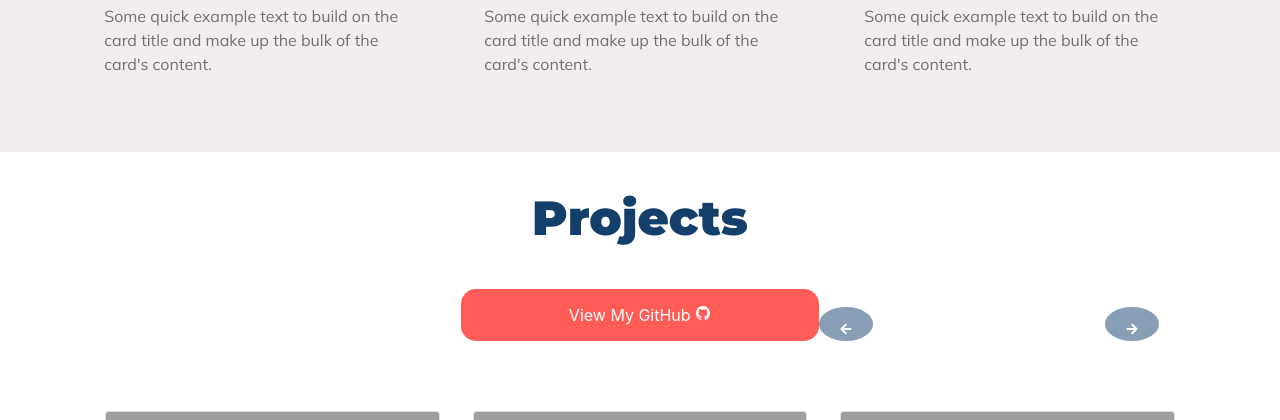
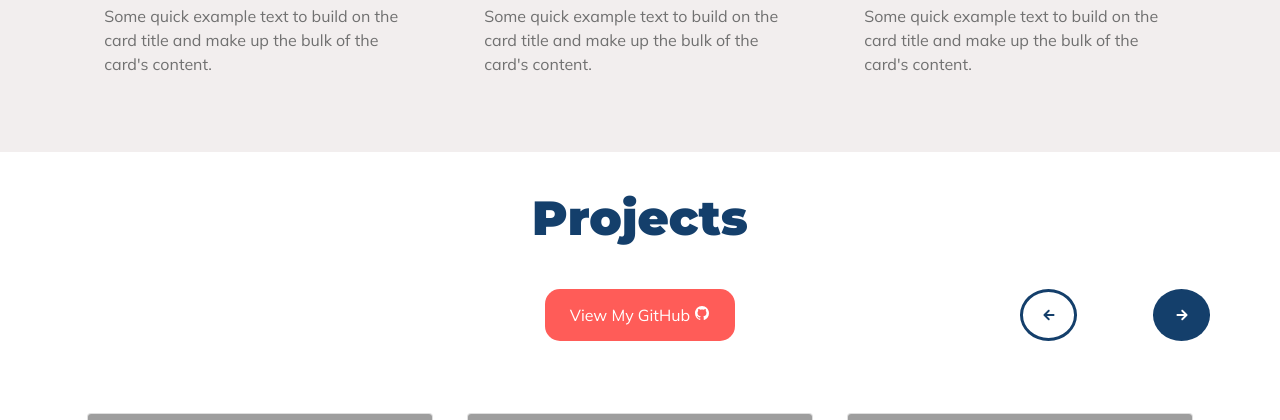
Before and after one commit to chisafukutome/portfolio-website, a PHP site: page / in a window 1280 px wide. Shown: the part 730-1150 px from the top of the page. Run offline with PHP 8.4, Linux system fonts and the light colour scheme; grey boxes are pictures that could not be loaded.

Commit message:
Complete layout.

```diff
--- a/css/styles.css
+++ b/css/styles.css
@@ -147,24 +150,30 @@ div.skill-icons {
   font-size: 1.5rem;
 }
 
-/* Projects */
+/* Projects Section*/
+.projects-container {
+  line-height: 1.5;
+  font-family: "Mulish", sans-serif;
+  color: var(--gray);
+}
+/* Buttons */
 .projects-buttons {
-  padding: 3%;
+  padding-top: 3%;
+}
+button.icon-scroll {
+  background-color: var(--blue);
+  opacity: 1;
+  border-radius: 50%;
 }
 
-.scroll-buttons {
-  display: flex;
-  justify-content: end;
+button.btn.icon-scroll.carousel-control-prev {
+  left: 50%;
+  background-color: white;
+  color: var(--blue);
+  border: solid 3px var(--blue);
 }
 
-button.icon-scroll {
-  margin: 5% 5% 0 0;
-  background-color: var(--blue);
-  color: white;
-  border-radius: 50%;
-  padding-top: 10px;
-}
-
+/* Project Carousel */
 .project-carousel {
   margin-top: 5%;
 }
--- a/index.html
+++ b/index.html
@@ -97,16 +97,16 @@
             </div>
             <!-- Icons -->
             <div class="heading-icons">
-              <button class="btn icon-heading" type="button">
+              <button class="btn icon-circle" type="button">
                 <ion-icon name="logo-github"></ion-icon>
               </button>
-              <button class="btn icon-heading" type="button">
+              <button class="btn icon-circle" type="button">
                 <ion-icon name="logo-linkedin"></ion-icon>
               </button>
-              <button class="btn icon-heading" type="button">
+              <button class="btn icon-circle" type="button">
                 <ion-icon name="mail"></ion-icon>
               </button>
-              <button class="btn icon-heading" type="button">
+              <button class="btn icon-circle" type="button">
                 <ion-icon name="logo-youtube"></ion-icon>
               </button>
             </div>
@@ -179,15 +179,19 @@
 
     <!-- Projects -->
     <section id="projects">
+      <div class="projects-container">
         <div class="container section-container">
           <h2 class="section-title">Projects</h2>
           <div class="projects-buttons row">
-          <div class="col-lg-4"></div>
-          <button class="view-github btn col-lg-4" type="button">
+            <div class="col-lg-5"></div>
+            <button class="view-github btn col-lg-2" type="button">
               View My GitHub
               <ion-icon name="logo-github"></ion-icon>
             </button>
-          <div class="scroll-buttons col-lg-4">
+            <div class="col-lg-1"></div>
+            <!-- Scroll Buttons -->
+            <div class="col-lg-4">
+              <div class="scroll-buttons">
                 <button
                   class="btn icon-scroll carousel-control-prev"
                   type="button"
@@ -205,6 +209,10 @@
                   <ion-icon name="arrow-round-forward"></ion-icon>
                 </button>
               </div>
+            </div>
+          </div>
+          <!-- End Scroll Buttons -->
+
           <!-- Carousel -->
           <div
             id="carouselExampleInterval"
@@ -220,7 +228,77 @@
                     <div class="project-card card">
                       <img src="/assets/nigiripic.jpg" class="card-img-top" />
                       <div class="card-body">
+                        <h5 class="card-title">Project Name1</h5>
+                        <p class="card-text">
+                          Some quick example text to build on the card title and
+                          make up the bulk of the card's content.
+                        </p>
+                        <hr />
+                        <p>Time: 4/30/22 - 5/30/22</p>
+                        <p>Languages: Python, HTML, CSS</p>
+                        <!-- Project icons -->
+                        <div class="project-icons">
+                          <button class="btn icon-circle" type="button">
+                            <ion-icon name="logo-github"></ion-icon>
+                          </button>
+                          <button class="btn icon-circle" type="button">
+                            <ion-icon name="logo-github"></ion-icon>
+                          </button>
+                          <button class="btn icon-circle" type="button">
+                            <ion-icon name="logo-github"></ion-icon>
+                          </button>
+                        </div>
+                        <!-- Project Icons End-->
+                      </div>
+                    </div>
+                  </div>
+                  <!-- card -->
+                  <div class="card-container col-lg-4">
+                    <div class="project-card card">
+                      <img src="/assets/nigiripic.jpg" class="card-img-top" />
+                      <div class="card-body">
                         <h5 class="card-title">Project Name</h5>
+                        <p class="card-text">
+                          Some quick example text to build on the card title and
+                          make up the bulk of the card's content.
+                        </p>
+                        <hr />
+                        <p>Time: 4/30/22 - 5/30/22</p>
+                        <p>Languages: Python, HTML, CSS</p>
+                        <a href="#" class="btn btn-primary">GitHub</a>
+                      </div>
+                    </div>
+                  </div>
+                  <!-- card -->
+                  <div class="card-container col-lg-4">
+                    <div class="project-card card">
+                      <img src="/assets/nigiripic.jpg" class="card-img-top" />
+                      <div class="card-body">
+                        <h5 class="card-title">Project Name</h5>
+                        <p class="card-text">
+                          Some quick example text to build on the card title and
+                          make up the bulk of the card's content.
+                        </p>
+                        <hr />
+                        <p>Time: 4/30/22 - 5/30/22</p>
+                        <p>Languages: Python, HTML, CSS</p>
+                        <a href="#" class="btn btn-primary">GitHub</a>
+                      </div>
+                    </div>
+                  </div>
+                  <!-- card end -->
+                </div>
+              </div>
+              <!-- Carousel Item End -->
+              <!-- COPY START: Carousel Item -->
+              <div class="carousel-item" data-interval="2000">
+                <div class="row">
+                  <!-- card -->
+                  <div class="card-container col-lg-4">
+                    <div class="project-card card">
+                      <img src="/assets/nigiripic.jpg" class="card-img-top" />
+                      <div class="card-body">
+                        <h5 class="card-title">Project Name1</h5>
                         <p class="card-text">
                           Some quick example text to build on the card title and
                           make up the bulk of the card's content.
@@ -269,97 +347,36 @@
                   <!-- card end -->
                 </div>
               </div>
-
-              <!-- Carousel Item -->
-              <div class="carousel-item active" data-interval="10000">
-                <div class="row">
-                  <!-- card -->
-                  <div class="card-container col-lg-4">
-                    <div class="project-card card">
-                      <img src="/assets/nigiripic.jpg" class="card-img-top" />
-                      <div class="card-body">
-                        <h5 class="card-title">Project Name</h5>
-                        <p class="card-text">
-                          Some quick example text to build on the card title and
-                          make up the bulk of the card's content.
-                        </p>
-                        <hr />
-                        <p>Time: 4/30/22 - 5/30/22</p>
-                        <p>Languages: Python, HTML, CSS</p>
-                        <a href="#" class="btn btn-primary">GitHub</a>
+              <!-- COPY END: Carousel Item End -->
             </div>
           </div>
-                  </div>
-                  <!-- card -->
-                  <div class="card-container col-lg-4">
-                    <div class="project-card card">
-                      <img src="/assets/nigiripic.jpg" class="card-img-top" />
-                      <div class="card-body">
-                        <h5 class="card-title">Project Name</h5>
-                        <p class="card-text">
-                          Some quick example text to build on the card title and
-                          make up the bulk of the card's content.
-                        </p>
-                        <hr />
-                        <p>Time: 4/30/22 - 5/30/22</p>
-                        <p>Languages: Python, HTML, CSS</p>
-                        <a href="#" class="btn btn-primary">GitHub</a>
-                      </div>
-                    </div>
-                  </div>
-                  <!-- card -->
-                  <div class="card-container col-lg-4">
-                    <div class="project-card card">
-                      <img src="/assets/nigiripic.jpg" class="card-img-top" />
-                      <div class="card-body">
-                        <h5 class="card-title">Project Name</h5>
-                        <p class="card-text">
-                          Some quick example text to build on the card title and
-                          make up the bulk of the card's content.
-                        </p>
-                        <hr />
-                        <p>Time: 4/30/22 - 5/30/22</p>
-                        <p>Languages: Python, HTML, CSS</p>
-                        <a href="#" class="btn btn-primary">GitHub</a>
-                      </div>
-                    </div>
-                  </div>
-                  <!-- card end -->
-                </div>
-              </div>
-              <!-- End Carousel Item -->
-            </div>
-            <button
-              class="carousel-control-prev"
-              type="button"
-              data-target="#carouselExampleInterval"
-              data-slide="prev"
-            >
-              <span
-                class="carousel-control-prev-icon"
-                aria-hidden="true"
-              ></span>
-              <span class="sr-only">Previous</span>
-            </button>
-            <button
-              class="carousel-control-next"
-              type="button"
-              data-target="#carouselExampleInterval"
-              data-slide="next"
-            >
-              <span
-                class="carousel-control-next-icon"
-                aria-hidden="true"
-              ></span>
-              <span class="sr-only">Next</span>
-            </button>
-          </div>
+          <!-- Carousel End -->
         </div>
       </div>
     </section>
 
     <!-- Footer -->
-    <section id="footer"></section>
+    <section id="footer">
+      <div class="footer-container">
+        <div class="container">
+          <div class="footer-icons">
+            <button class="btn icon-circle" type="button">
+              <ion-icon name="logo-github"></ion-icon>
+            </button>
+            <button class="btn icon-circle" type="button">
+              <ion-icon name="logo-linkedin"></ion-icon>
+            </button>
+            <button class="btn icon-circle" type="button">
+              <ion-icon name="mail"></ion-icon>
+            </button>
+            <button class="btn icon-circle" type="button">
+              <ion-icon name="logo-youtube"></ion-icon>
+            </button>
+          </div>
+          <p>Made with ❤️ using Bootstrap</p>
+        </div>
+      </div>
+    </section>
 
     <!-- Bootstrap JS -->
     <script
```
Also changed, not shown: other parts of css/styles.css (+50 -18 lines). Lines whose indentation alone changed are shown as unchanged.
